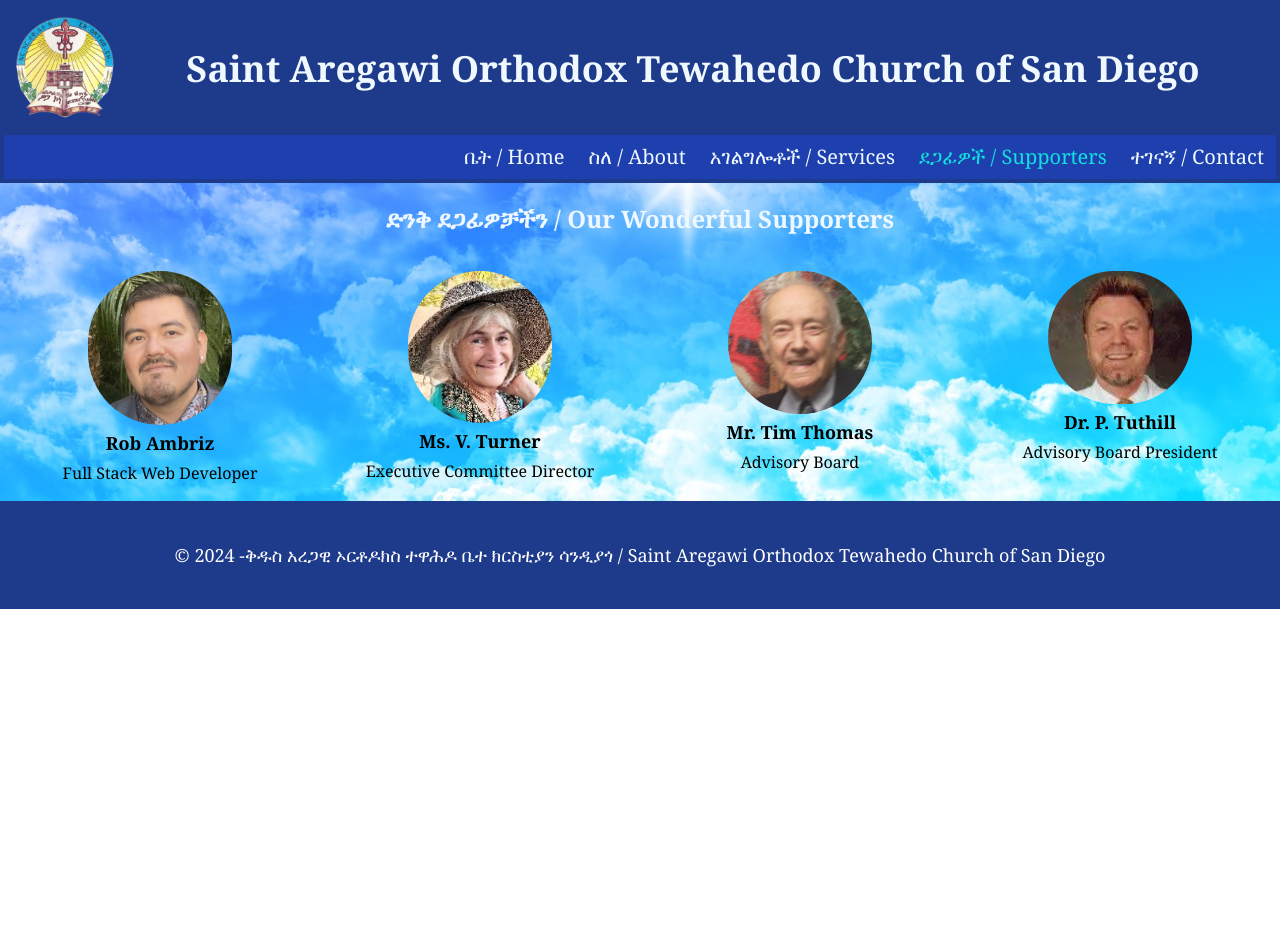
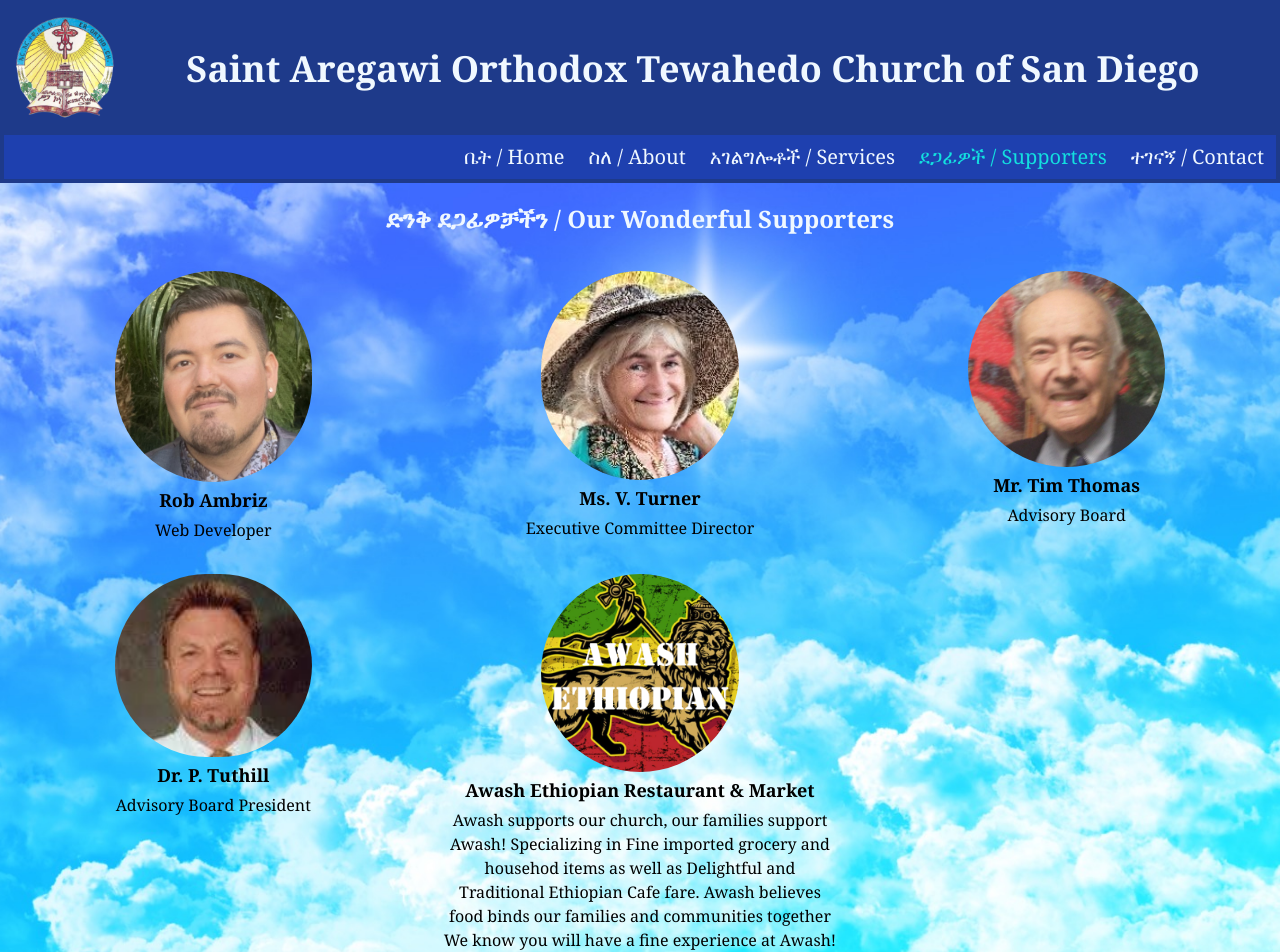
Before and after one commit to rambriz91/abune-aregawi, a React (Vite) app: page /Supporters in a window 1280 px wide. Shown: the top 952 px of the page. Before the commit the page ends 800 px from the top, so only its background shows below. Built offline with nearby package versions, Linux system fonts and the light colour scheme.

Commit message:
included awash on the supporters page.

```diff
--- a/src/assets/data/supporter-data.js
+++ b/src/assets/data/supporter-data.js
@@ -4,7 +4,7 @@
     supporter: 'Rob Ambriz',
     url: 'https://github.com/rambriz91',
     src: '/images/DevHeadshot1.jpg',
-    desc: 'Full Stack Web Developer',
+    desc: 'Web Developer',
     alt: 'photo of Rob Ambriz, Web Developer',
   },
   {
@@ -28,7 +28,17 @@
     desc: 'Advisory Board President',
     alt: 'photo of Dr. P. Tuthill',
   },
-
+  {
+    id: 5,
+    supporter: 'Awash Ethiopian Restaurant & Market',
+    src: '/images/Awash-Logo.png',
+    desc: `Awash supports our church, our families support Awash! Specializing in Fine imported
+          grocery and househod items as well as Delightful
+          and Traditional Ethiopian Cafe fare. Awash
+          believes food binds our families and communities together
+          We know you will have a fine experience at Awash! Located at 2884 El Cajon Blvd, San Diego`,
+    alt: 'Awash Restaurant & Market Logo',
+  },
 ];
 
 export default data;
--- a/src/components/SupporterDiv.jsx
+++ b/src/components/SupporterDiv.jsx
@@ -2,9 +2,9 @@
   const supporters = props.data;
   return (
     <>
-      <section className='flex w-full'>
+      <section className='flex flex-wrap text-center w-full'>
         {supporters.map((supporter) => (
-          <div className='flex flex-col p-4 w-1/2 items-center' key={supporter.id}>
+          <div className='flex flex-col p-4 w-1/3 items-center' key={supporter.id}>
             <img
               className='rounded-full thumbnail'
               src={supporter.src}
--- a/src/pages/Home.jsx
+++ b/src/pages/Home.jsx
@@ -5,6 +5,8 @@
         id='left-div'
         className='flex flex-col justify-center items-center w-1/2 my-10'
       >
+        <h2>Aba Woldehawariat Assefa</h2>
+      <h2>Azmara Hailu, Vice President</h2>
         <img
           className='w-3/4 rounded'
           src='/images/Abune-Aregawi-12-1200x802.jpg'
```
Also changed, not shown: public/images/Awash-Logo.png (added), public/images/Screenshot 2024-02-20 170643.jpg (added).
